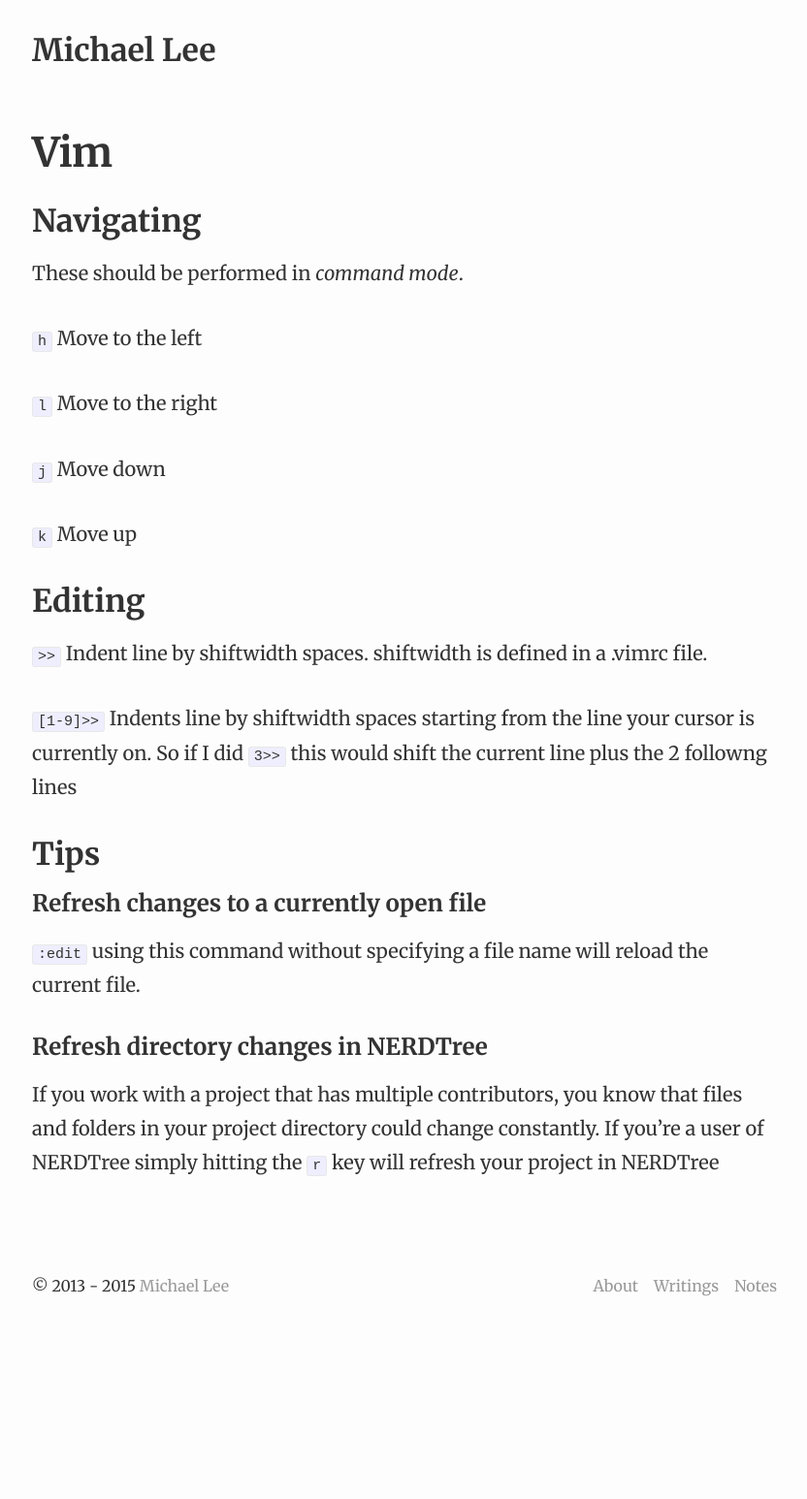
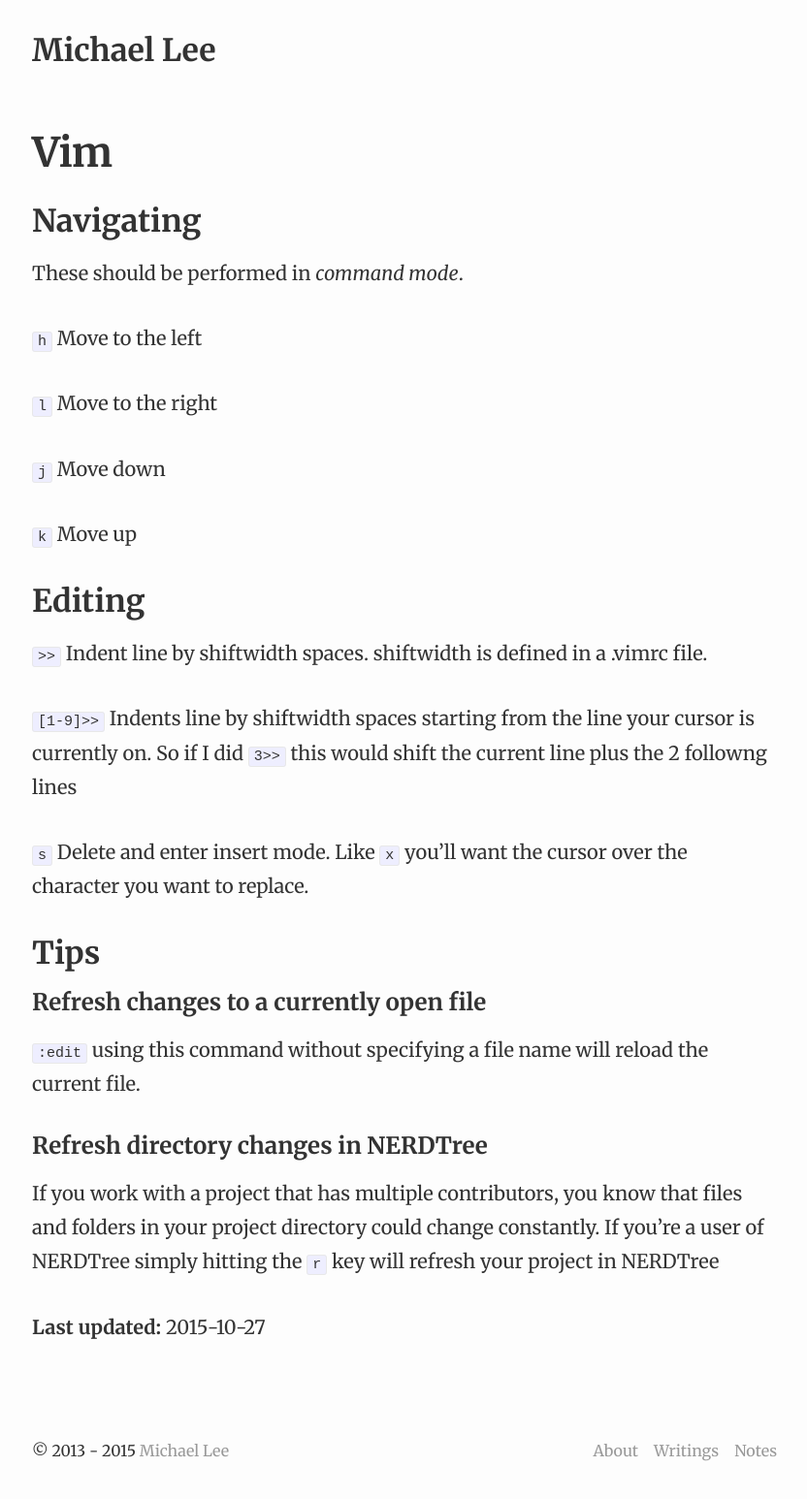
Before and after one commit to michaellee/old-michaelsoolee.com, a Jekyll site: the page built from _notes/vim.md, in a window 1280 px wide. Shown: the whole page at 97% size, without its empty margins (223-1055 px from the left). Built offline with Jekyll 4.4.1, drawn with Linux system fonts in a browser that asks for light colours; nearby versions of some CDN libraries; before the commit the page ends 1376 px from its top, so only the background shows below that.

Commit message:
Vim: Added last update timestamp

```diff
--- /dev/null
+++ b/_layouts/note.html
@@ -0,0 +1,17 @@
+---
+layout: default
+---
+<div class="post">
+
+  <header class="post-header">
+    <h1 class="post-title">{{ page.title }}</h1>
+  </header>
+
+	{{ content }}
+
+  {% if page.lastupdated %}
+  <p><b>Last updated:</b> {{page.lastupdated}}</p>
+  {% endif %}
+
+
+</div>
--- a/_notes/vim.md
+++ b/_notes/vim.md
@@ -1,6 +1,7 @@
 ---
-layout: page
+layout: note
 title: Vim
+lastupdated: 2015-10-27
 ---
 
 ## Navigating
@@ -21,6 +22,8 @@ These should be performed in *command mode*.
 
 `[1-9]>>` Indents line by shiftwidth spaces starting from the line your cursor is currently on. So if I did `3>>` this would shift the current line plus the 2 followng lines
 
+`s` Delete and enter insert mode. Like `x` you'll want the cursor over the character you want to replace.
+
 ## Tips
 
 ### Refresh changes to a currently open file
```
